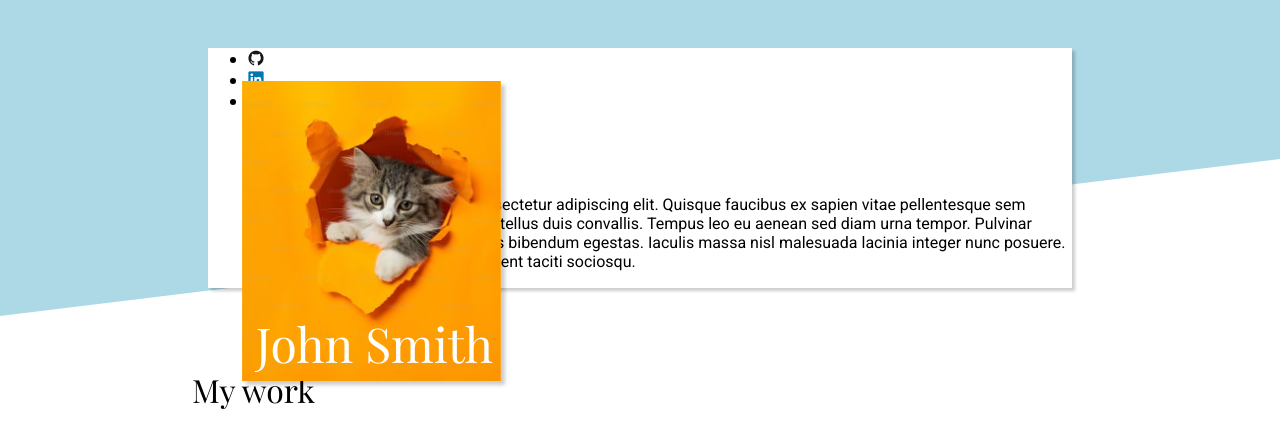
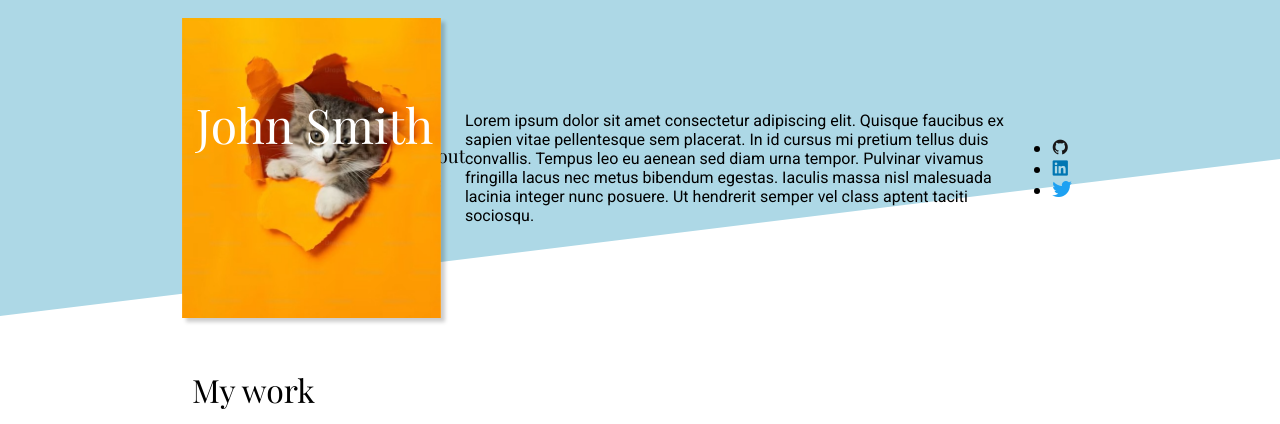
Before and after one commit to sam8457/odin-homepage-project, a plain HTML site: page index.html in a window 1280 px wide. Shown: the top 424 px of the page. Drawn offline with nearby package versions, Linux system fonts and the light colour scheme.

Commit message:
Revert "Convert to grid layout for titlecard"
This reverts commit 95b472a5f7662455002b9155a403d861e61d6a15.

```diff
--- a/index.html
+++ b/index.html
@@ -13,14 +13,12 @@
 <body>
     <div class="header">
         <div class="titlecard">
-            <div id="image_container">
-                <img id="portrait_closeup" src="./images/small_portrait.jpg" alt="a photo of the author">
-                <p id="author_name">John Smith</p>
-            </div>
-            <h3 id="header">
+            <img id="portrait_closeup" src="./images/small_portrait.jpg" alt="a photo of the author">
+            <p id="author_name">John Smith</p>
+            <h3>
                 About me
             </h3>
-            <p id="bio">
+            <p>
                 Lorem ipsum dolor sit amet consectetur adipiscing elit. Quisque faucibus ex sapien vitae pellentesque sem placerat. In id cursus mi pretium tellus duis convallis. Tempus leo eu aenean sed diam urna tempor. Pulvinar vivamus fringilla lacus nec metus bibendum egestas. Iaculis massa nisl malesuada lacinia integer nunc posuere. Ut hendrerit semper vel class aptent taciti sociosqu.
             </p>
             <ul class="bio_links">
--- a/style.css
+++ b/style.css
@@ -50,32 +50,10 @@ h4 {
 
 .titlecard {
     position: relative;
-    display: grid;
-    grid-template-areas:
-        "img hed"
-        "img par"
-        "par par"
-        "lnk lnk";
+    display: flex;
+    flex-direction: row;
     height: 15rem;
     align-items: center;
-    background-color: white;
-    box-shadow: 3px 3px 3px 0px rgb(0 0 0 / 0.2);
-}
-
-.titlecard > #image_container {
-    grid-area: img;
-}
-
-.titlecard > #header {
-    grid-area: hed;
-}
-
-.titlecard > #bio {
-    grid-area: par;
-}
-
-.titlecard > #bio_links {
-    grid-area: lnk;
 }
 
 #author_name {
@@ -92,13 +70,16 @@ h4 {
     box-shadow: 3px 3px 3px 0px rgb(0 0 0 / 0.2);
 }
 
-/* .about_me {
+.about_me {
+    background-color: white;
     min-height: 12rem;
-    padding: 1rem;
+    /* padding: 1rem; */
+    display: flex;
+    flex-direction: row;
+    box-shadow: 3px 3px 3px 0px rgb(0 0 0 / 0.2);
+}
 
-} */
-
-/* .bio {
+.bio {
     display: flex;
     flex-direction: column;
     justify-content: space-between;
@@ -120,12 +101,12 @@ h4 {
     display: flex;
     flex-direction: row;
     justify-content: end;
-} */
+}
 
-/* .about_me * ul > li {
+.about_me * ul > li {
     margin-left: 1rem;
     font-size: 1.5rem;
-} */
+}
 
 .main {
     display: flex;
```
